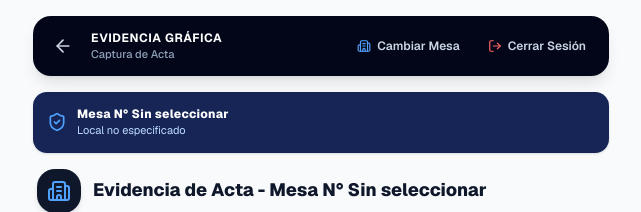
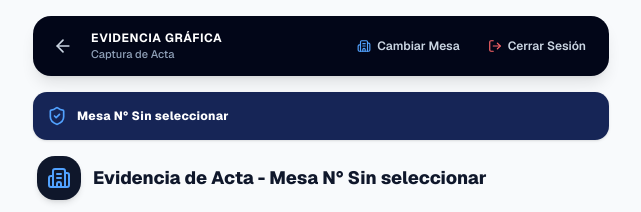
Before and after one commit to Laszlo-Caballero/front-sp, a Next.js app: page /imagenes in a window 1280 px wide. Shown: the top 212 px of the page, without its empty margins (319-960 px from the left). Built offline with nearby package versions, Linux system fonts and the light colour scheme; no server answers.

Commit message:
feat: add ImagenesForm and ConteoForm components for data collection modules

```diff
--- a/src/modules/conteo/components/ConteoForm/ConteoForm.tsx
+++ b/src/modules/conteo/components/ConteoForm/ConteoForm.tsx
@@ -96,7 +96,6 @@ export function ConteoForm() {
           <ShieldCheck className="size-5 text-blue-400 shrink-0" />
           <div className="flex flex-col">
             <span className="text-xs font-extrabold tracking-wide">Mesa N° {mesaNumero}</span>
-            <span className="text-[11px] text-blue-200 truncate max-w-[200px] sm:max-w-xs">{localNombre}</span>
           </div>
         </div>
       </div>
--- a/src/modules/imagenes/components/ImagenesForm/ImagenesForm.tsx
+++ b/src/modules/imagenes/components/ImagenesForm/ImagenesForm.tsx
@@ -113,7 +113,6 @@ export function ImagenesForm({ initialActas }: ImagenesFormProps) {
           <ShieldCheck className="size-5 text-blue-400 shrink-0" />
           <div className="flex flex-col">
             <span className="text-xs font-extrabold tracking-wide">Mesa N° {mesaNumero}</span>
-            <span className="text-[11px] text-blue-200 truncate max-w-[200px] sm:max-w-xs">{localNombre}</span>
           </div>
         </div>
       </div>
```
